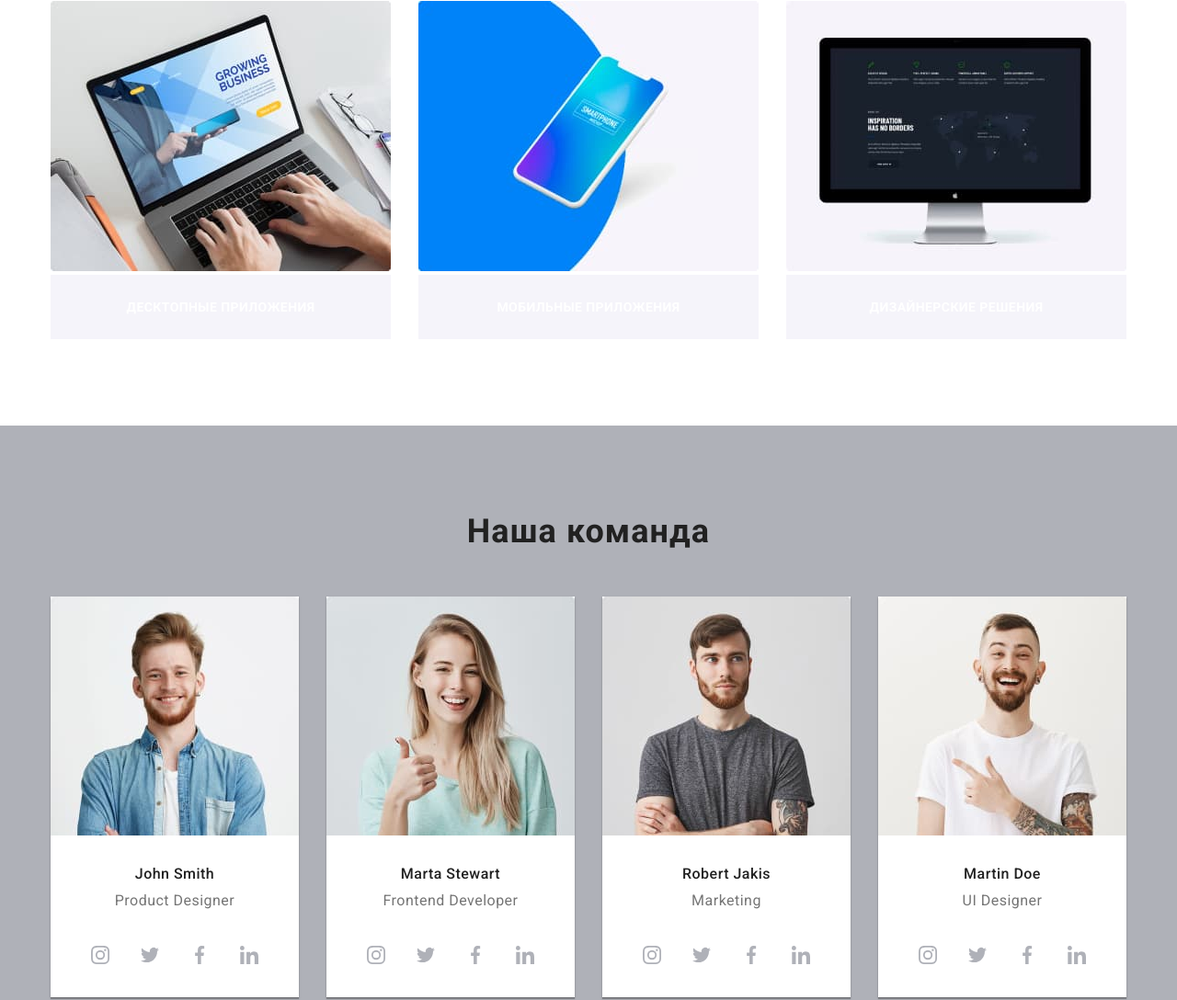
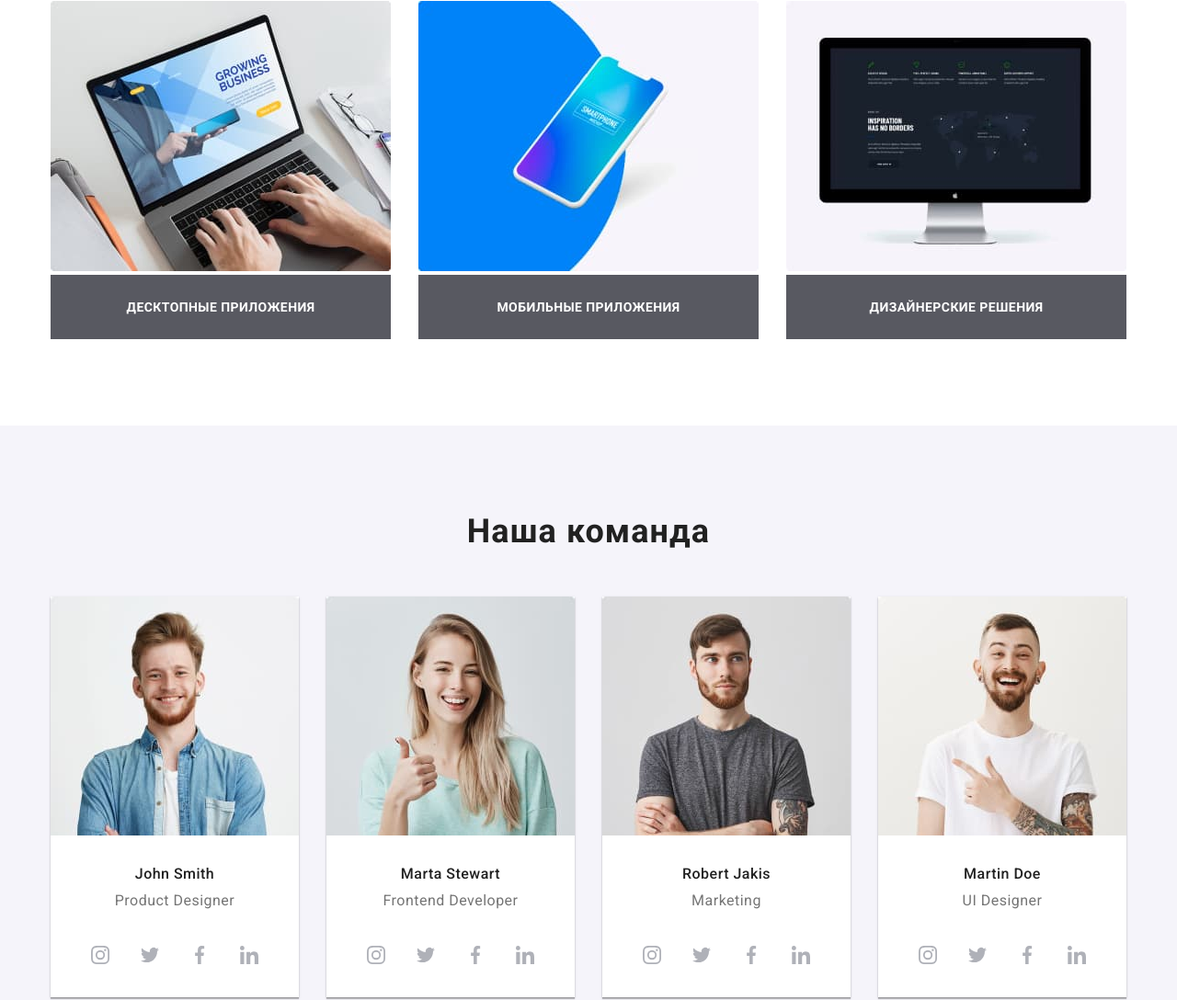
Before and after one commit to trubo4ka911/goit-markup-hw-08, a plain HTML site: page index.html in a window 1280 px wide. Shown: the part 1305-2393 px from the top of the page at 92% size. Drawn offline with nearby package versions, Linux system fonts and the light colour scheme.

Commit message:
Update main.css

```diff
--- a/css/main.css
+++ b/css/main.css
@@ -207,13 +207,13 @@ button, button:hover, button:focus, button:active
     line-height: 16px;
     text-align: center;
     letter-spacing: 0.03em;
-    background-color: rgba(245, 244, 250, 1);
+    background-color: rgba(47, 48, 58, 0.8);
 }
 /* section team */
 .team {
     padding: 94px 0;
     text-align: center;
-    background-color: rgba(175, 177, 184, 1);
+    background-color: rgba(245, 244, 250, 1);
 }
 .team-item:not(:last-child) {
     margin-right: 30px;
```
